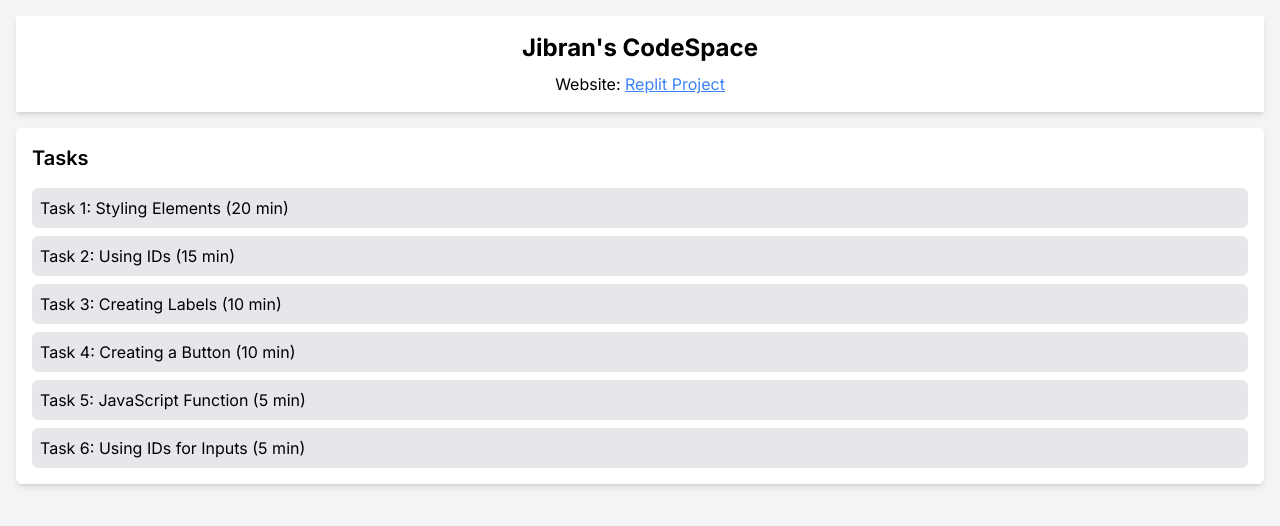
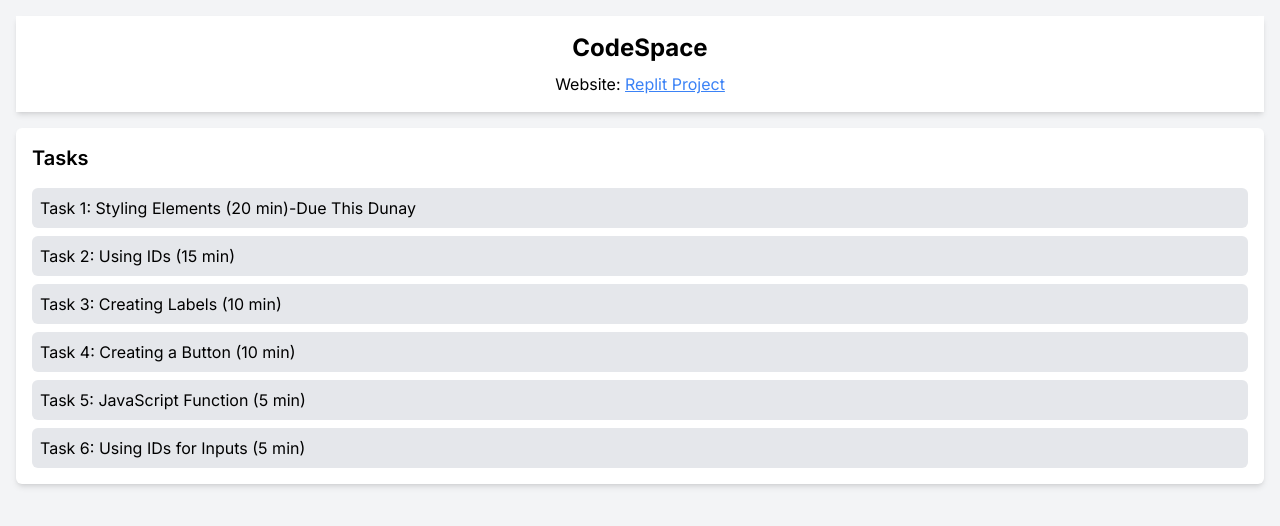
Before and after one commit to JoshuaChou10/codespace, a Next.js app: page / in a window 1280 px wide. Shown: the top 526 px of the page. Built offline with nearby package versions, Linux system fonts and the light colour scheme.

Commit message:
Unescaped html elements

```diff
--- a/app/page.tsx
+++ b/app/page.tsx
@@ -1,11 +1,10 @@
-// app/page.tsx
 'use client'
 import { useState } from 'react';
 
 const tasks = [
   {
     id: 1,
-    title: 'Task 1: Styling Elements (20 min)',
+    title: 'Task 1: Styling Elements (20 min)-Due This Dunay',
     instructions: `
       - Center the title by selecting the h1 tag.
       - Select the image and make it smaller.
@@ -86,7 +85,7 @@ function Home() {
   return (
     <div className="min-h-screen bg-gray-100 p-4">
       <header className="bg-white shadow-md p-4 mb-4">
-        <h1 className="text-2xl font-bold text-center text-black">Jibran's CodeSpace</h1>
+        <h1 className="text-2xl font-bold text-center text-black">CodeSpace</h1>
         <p className="text-center mt-2 text-black">
           Website: <a href="https://replit.com/@Jibran2010/HTML-CSS-JS#style.css" target="_blank" rel="noopener noreferrer" className="text-blue-500 underline">Replit Project</a>
         </p>
```
